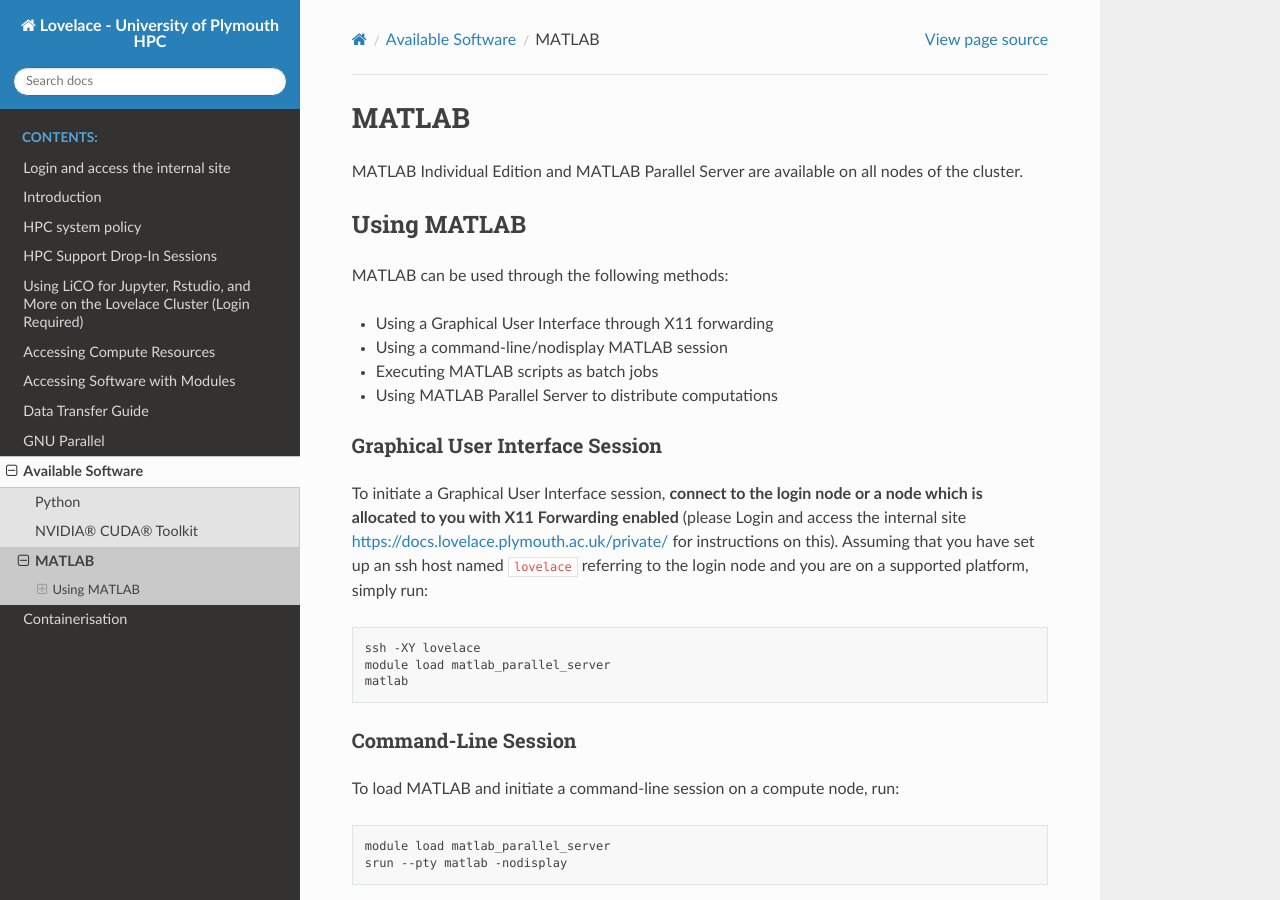
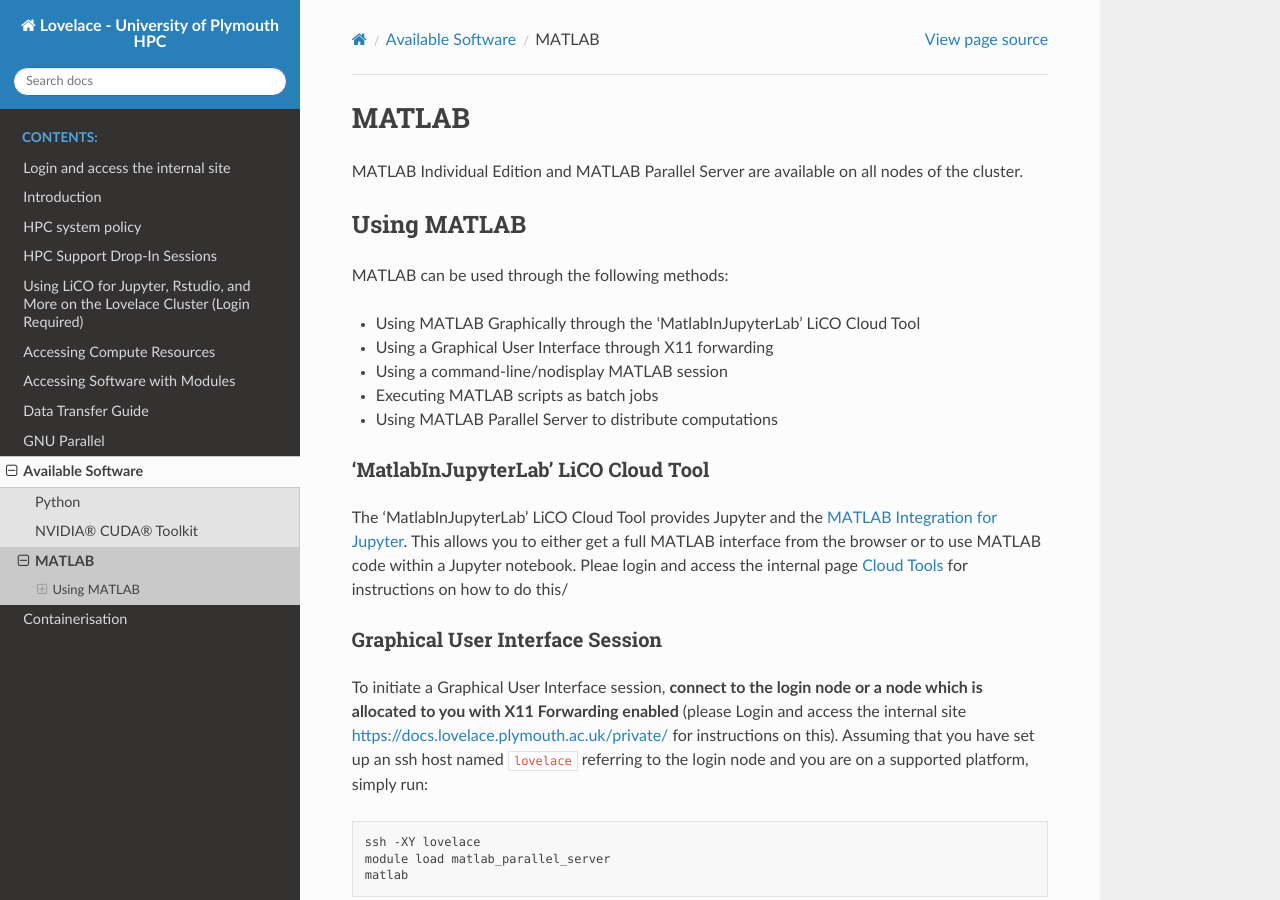
Before and after one commit to AbhinavPraveen/UoP-HPC-Docs, a Sphinx documentation site: the page built from source/software/matlab.rst, in a window 1280 px wide and 900 px high. Built offline with Sphinx 7.4.7 and the Read the Docs theme 3.1.0, drawn with Linux system fonts in a browser that asks for light colours.

Commit message:
Mention MatlabInJupyterLab cloud tool in matlab.rst

```diff
--- a/source/software/matlab.rst
+++ b/source/software/matlab.rst
@@ -10,10 +10,16 @@
 
 MATLAB can be used through the following methods:
 
+* Using MATLAB Graphically through the 'MatlabInJupyterLab' LiCO Cloud Tool
 * Using a Graphical User Interface through X11 forwarding
 * Using a command-line/nodisplay MATLAB session
 * Executing MATLAB scripts as batch jobs
 * Using MATLAB Parallel Server to distribute computations
+
+'MatlabInJupyterLab' LiCO Cloud Tool
+~~~~~~~~~~~~~~~~~~~~~~~~~~~~~~~~~~~~
+
+The 'MatlabInJupyterLab' LiCO Cloud Tool provides Jupyter and the `MATLAB Integration for Jupyter <https://uk.mathworks.com/products/reference-architectures/jupyter.html>`__. This allows you to either get a full MATLAB interface from the browser or to use MATLAB code within a Jupyter notebook. Pleae login and access the internal page `Cloud Tools <https://docs.lovelace.plymouth.ac.uk/private/lico/cloudtools>`_ for instructions on how to do this/
 
 Graphical User Interface Session
 ~~~~~~~~~~~~~~~~~~~~~~~~~~~~~~~~
```
